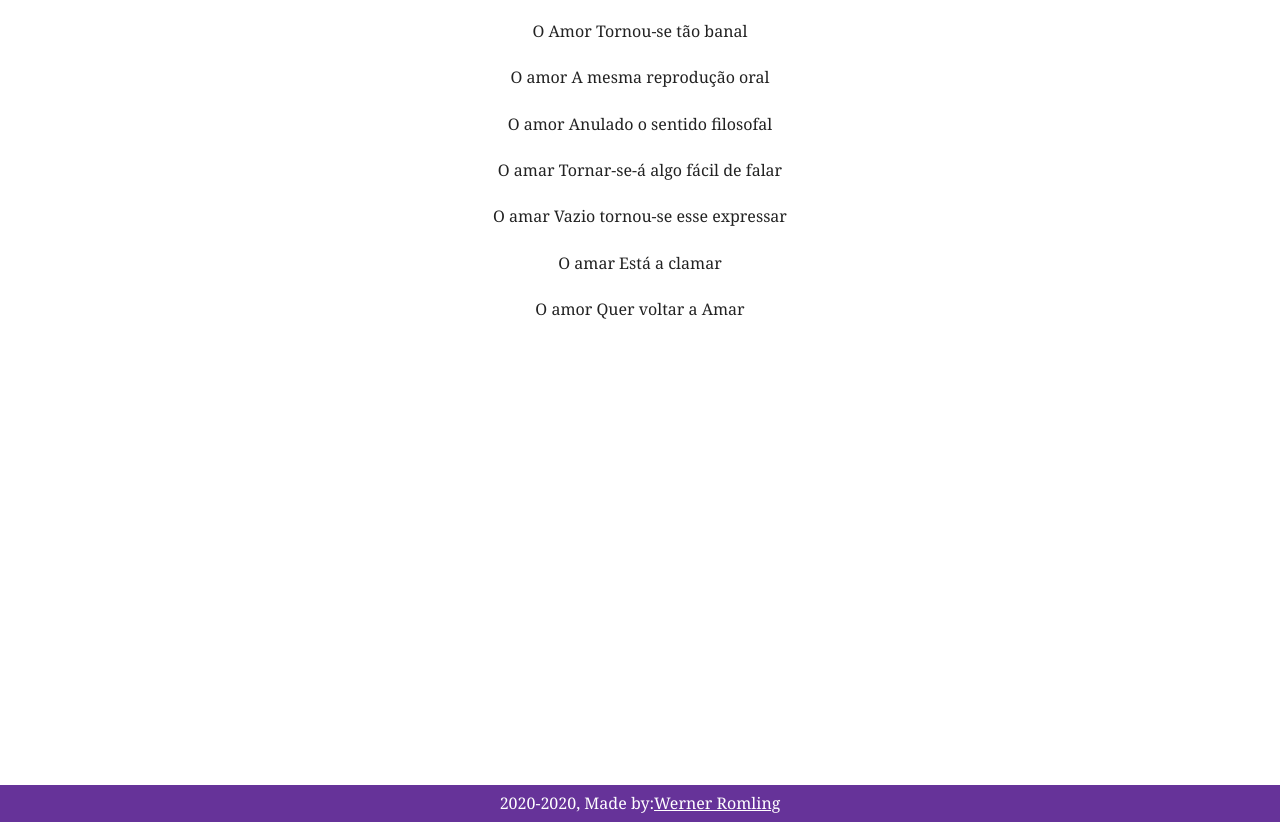
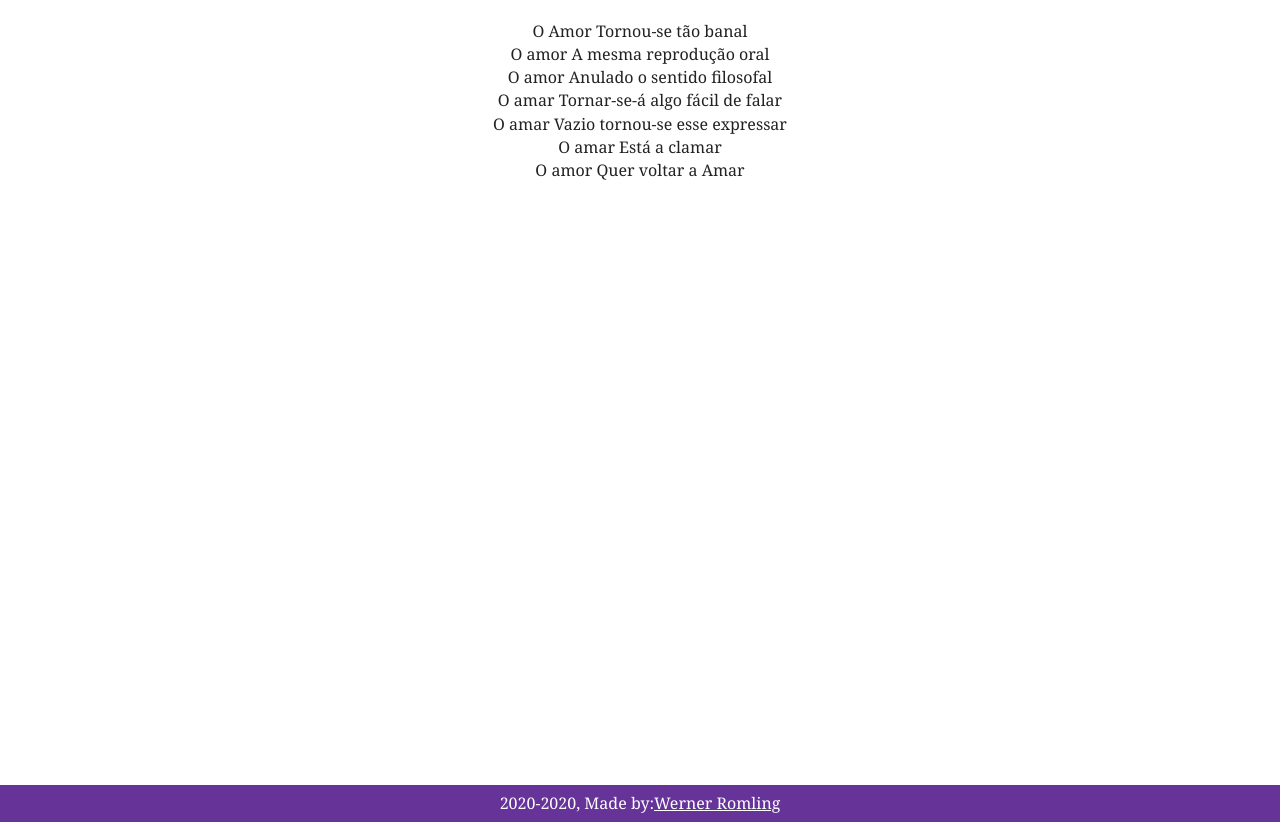
Before and after one commit to Werner1201/PortifolioGatsby, a Gatsby site: page /teste-poema/ in a window 1280 px wide. Shown: the part 127-949 px from the top of the page. Built offline with nearby package versions, Linux system fonts and the light colour scheme; Gatsby itself is replaced by a stand-in of ours; some packages are replaced by stand-ins of ours.

Commit message:
+ modificacoes ao estilo de post

```diff
--- a/src/components/texto.module.css
+++ b/src/components/texto.module.css
@@ -13,3 +13,7 @@
 .texto p {
   margin-left: 1vw;
 }
+
+.poema p {
+  margin-bottom: 0;
+}
```
